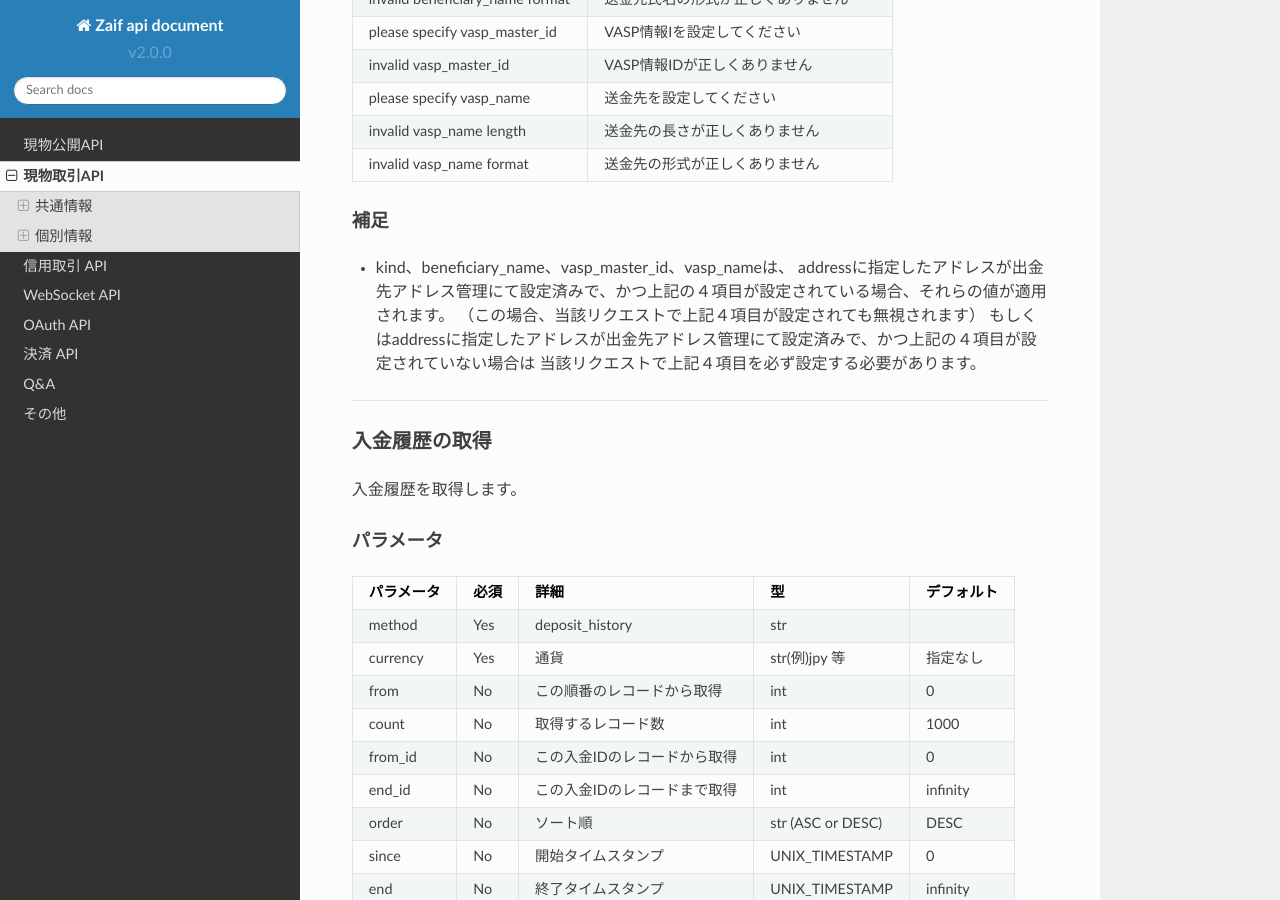
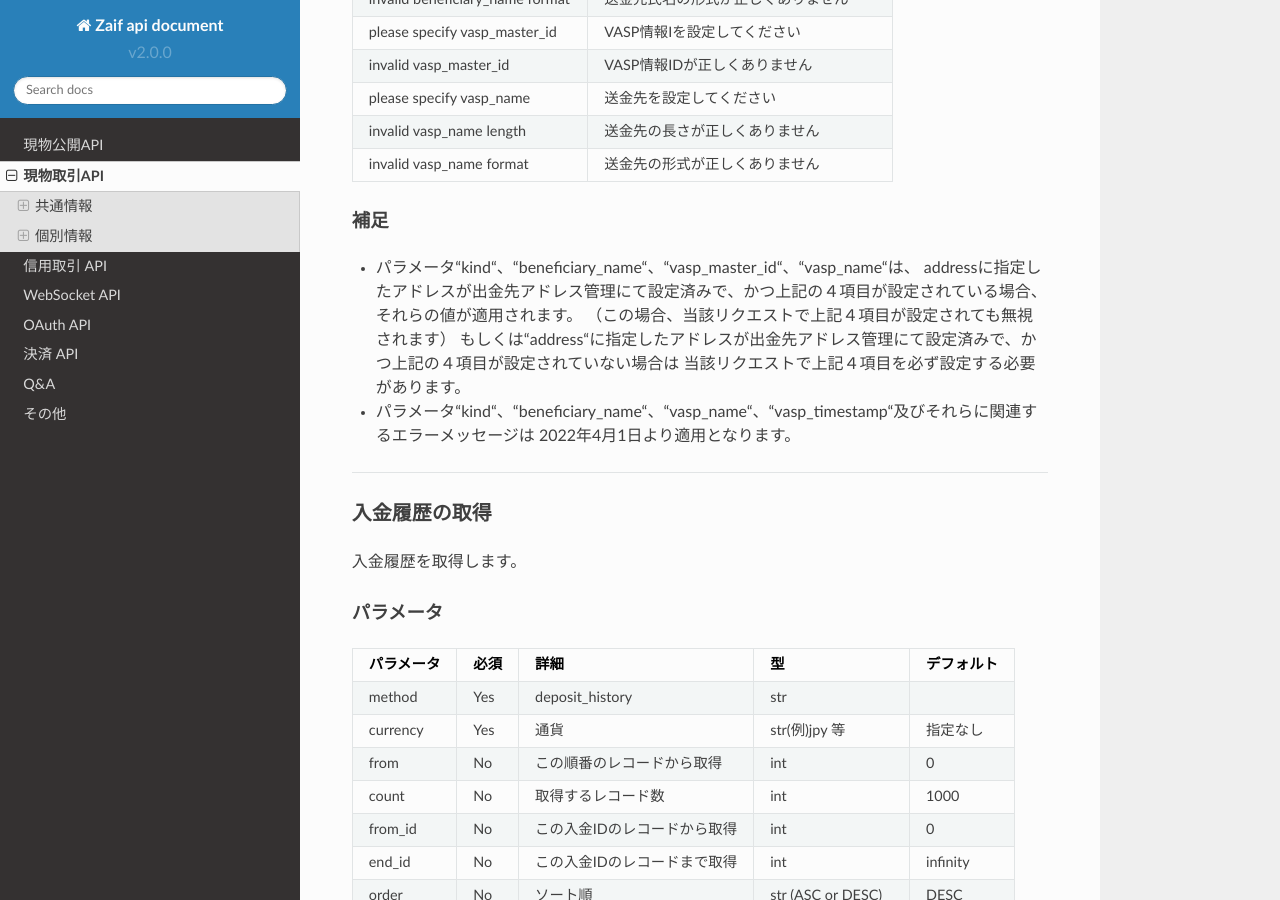
Before and after one commit to zaifdotjp/api-doc, a Sphinx documentation site: the page built from docs/TradingAPI.md, in a window 1280 px wide and 900 px high, scrolled down 14425 px. Built offline with Sphinx 7.4.7 and the Read the Docs theme 2.0.0, drawn with Linux system fonts in a browser that asks for light colours; some of the changed text lies outside the part shown.

Commit message:
ZAIF-9384 適用開始日の記載追加

````diff
--- a/docs/TradingAPI.md
+++ b/docs/TradingAPI.md
@@ -722,11 +722,14 @@ invalid vasp_name format                        送金先の形式が正しく
 ```
 
 #### 補足
-* kind、beneficiary_name、vasp_master_id、vasp_nameは、
+* パラメータ“kind“、“beneficiary_name“、“vasp_master_id“、“vasp_name“は、
 addressに指定したアドレスが出金先アドレス管理にて設定済みで、かつ上記の４項目が設定されている場合、それらの値が適用されます。
 （この場合、当該リクエストで上記４項目が設定されても無視されます）
-もしくはaddressに指定したアドレスが出金先アドレス管理にて設定済みで、かつ上記の４項目が設定されていない場合は
+もしくは“address“に指定したアドレスが出金先アドレス管理にて設定済みで、かつ上記の４項目が設定されていない場合は
 当該リクエストで上記４項目を必ず設定する必要があります。
+
+* パラメータ“kind“、“beneficiary_name“、“vasp_name“、“vasp_timestamp“及びそれらに関連するエラーメッセージは
+2022年4月1日より適用となります。
 
 
 ------------------------------------------------------------------------------------------------------------------------
@@ -865,3 +868,5 @@ vasp_timestamp    VASP情報登録日時   UNIX_TIMESTAMP
 * “since”もしくは”end”をセットした場合、”order”は強制的に”ASC”となります。
 
 * “from_id”もしくは”end_id”をセットした場合、”order”は強制的に”ASC”となります。
+
+* “kind“、“beneficiary_name“、“vasp_name“、“vasp_timestamp“は2022年4月1日より取得可能となります。
````
Also changed, not shown: docs/PublicAPI.md (+1 -1 lines).
